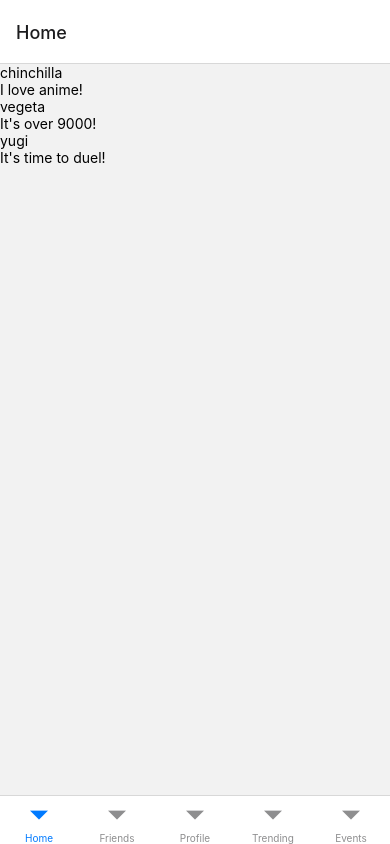
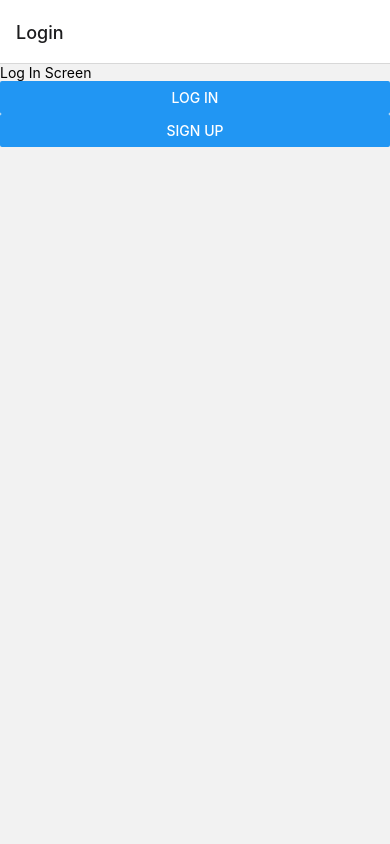
Before and after one commit to GokuSpace/GokuSpace, a React Native app: screen / in a window 390 px wide. Built offline with nearby package versions, Linux system fonts and the light colour scheme.

Commit message:
Conditional for login screen working

```diff
--- a/App.tsx
+++ b/App.tsx
@@ -3,19 +3,26 @@ import { NavigationContainer } from "@react-navigation/native";
 import { createStackNavigator } from "@react-navigation/stack";
 import { StatusBar } from "expo-status-bar";
 import React, { Text, View } from "react-native";
+import { useState } from 'react';
 import "react-native-gesture-handler";
 import EventsScreen from "./screens/EventsScreen";
 import FriendScreen from "./screens/FriendScreen";
 import HomeScreen from "./screens/HomeScreen";
 import ProfileScreen from "./screens/ProfileScreen";
 import TrendingScreen from "./screens/TrendingScreen";
+import LoginScreen from "./screens/auth/LoginScreen";
+import SignupScreen from './screens/auth/SignupScreen';
 
 // Okay okay
 
 const Tab = createBottomTabNavigator();
 const Stack = createStackNavigator();
 
-export default function App() {
+
+export default function AppTabs() {
+  const [loggedIn, setLoggedIn] = useState(false);
+  if (loggedIn) {
+
     return (
       <NavigationContainer>
       <Tab.Navigator>
@@ -26,5 +33,21 @@ export default function App() {
       <Tab.Screen name="Events" component={EventsScreen} />
       </Tab.Navigator>
       </NavigationContainer>
+      )
+    } else {
+    return (
+      <NavigationContainer>
+      <Stack.Navigator>
+        <Stack.Screen name="Login">
+        {(props) => <LoginScreen {...props} setLoggedIn={setLoggedIn} />}
+        </Stack.Screen>
+        <Stack.Screen name="SignUp">
+          {(props) => <SignupScreen {...props} setLoggedIn={setLoggedIn} />}
+        </Stack.Screen>
+      </Stack.Navigator>
+      </NavigationContainer>
+
     );
+
   }
+}
--- /dev/null
+++ b/screens/auth/LoginScreen.tsx
@@ -0,0 +1,17 @@
+import React, { Text, View, Button } from "react-native";
+import { useNavigation } from '@react-navigation/native';
+import SignupScreen from "./SignupScreen";
+
+function LoginScreen({setLoggedIn}) {
+  const navigation = useNavigation();
+
+  return (
+    <View>
+      <Text>Log In Screen</Text>
+      <Button title="Log In" onPress={() => setLoggedIn(true)}>Log In</Button>
+      <Button title="Sign Up" onPress={() => navigation.navigate('SignUp')}>Sign Up</Button>
+    </View>
+  );
+}
+
+export default LoginScreen;
--- /dev/null
+++ b/screens/auth/SignupScreen.tsx
@@ -0,0 +1,39 @@
+import React, { Text, View, Button, TextInput } from "react-native";
+import { useState } from 'react';
+import { useNavigation } from '@react-navigation/native';
+
+export default function SignupScreen({ setLoggedIn }) {
+  const navigation = useNavigation();
+
+  const [confirm, setConfirm] = useState('');
+  const [form, setForm] = useState({
+    user: '',
+    email: '',
+    zipcode: '',
+    password: ''
+  });
+
+  const changeForm = (text:string, field:string) => {
+    setForm({
+      ...form,
+      [field]: text
+    })
+  }
+
+  return (
+    <View>
+      <Text>Sign up</Text>
+        <Text >UserName</Text>
+        <TextInput onChangeText={text => changeForm(text, 'user')} value={form.user}/>
+        <Text >Email </Text>
+        <TextInput onChangeText={text => changeForm(text, 'email')} value={form.email}/>
+        <Text>Zipcode </Text>
+        <TextInput onChangeText={text => changeForm(text, 'zipcode')} value={form.zipcode}/>
+        <Text>Password </Text>
+        <TextInput onChangeText={text => changeForm(text, 'password')} value={form.password}/>
+        <Text>Confirm Password </Text>
+        <TextInput onChangeText={setConfirm} value={confirm}/>
+      <Button onPress={() => setLoggedIn(true)} title="Sign Up">Sign Up</Button>
+    </View>
+  );
+}
```
Lines whose indentation alone changed are shown as unchanged.
